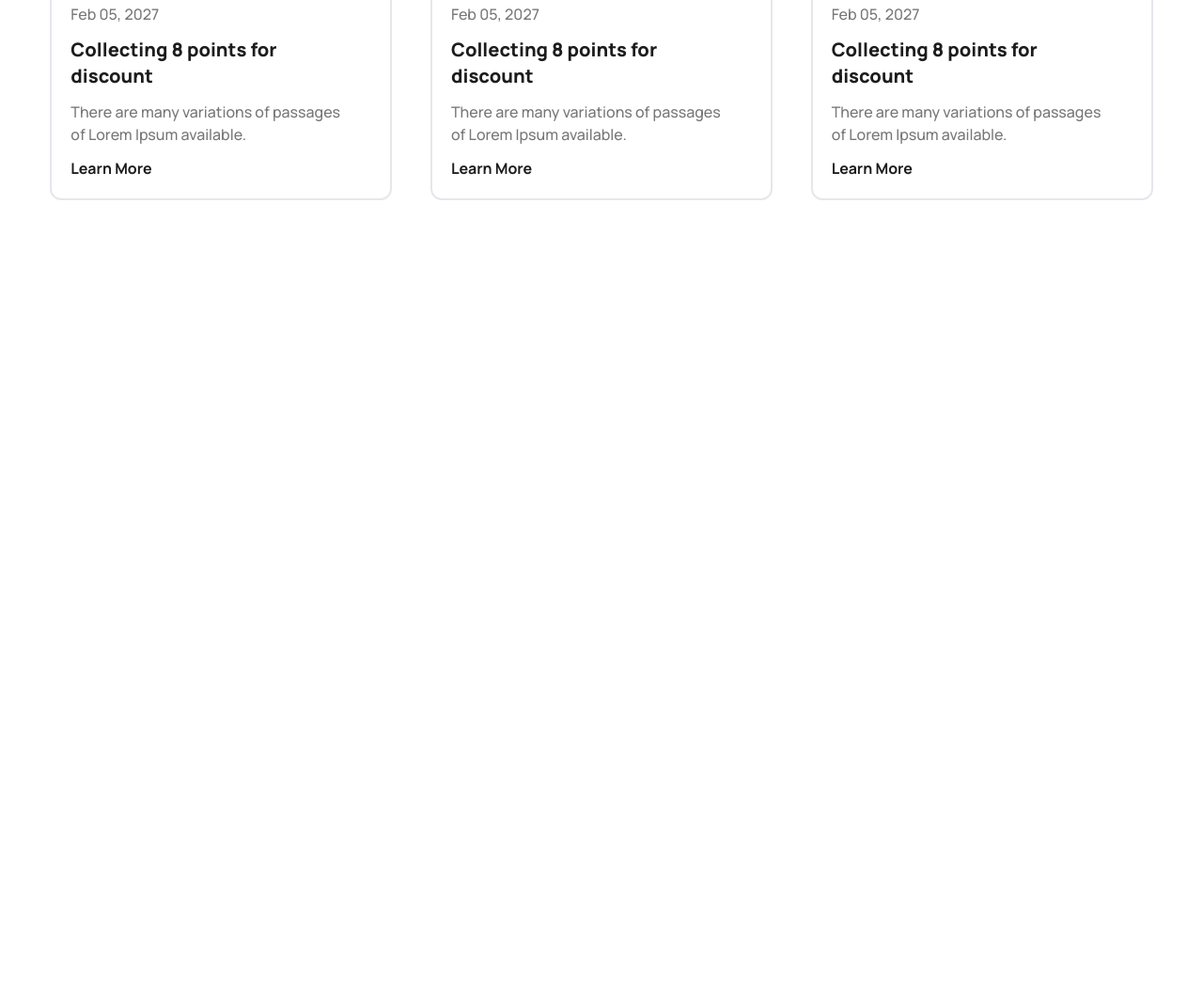
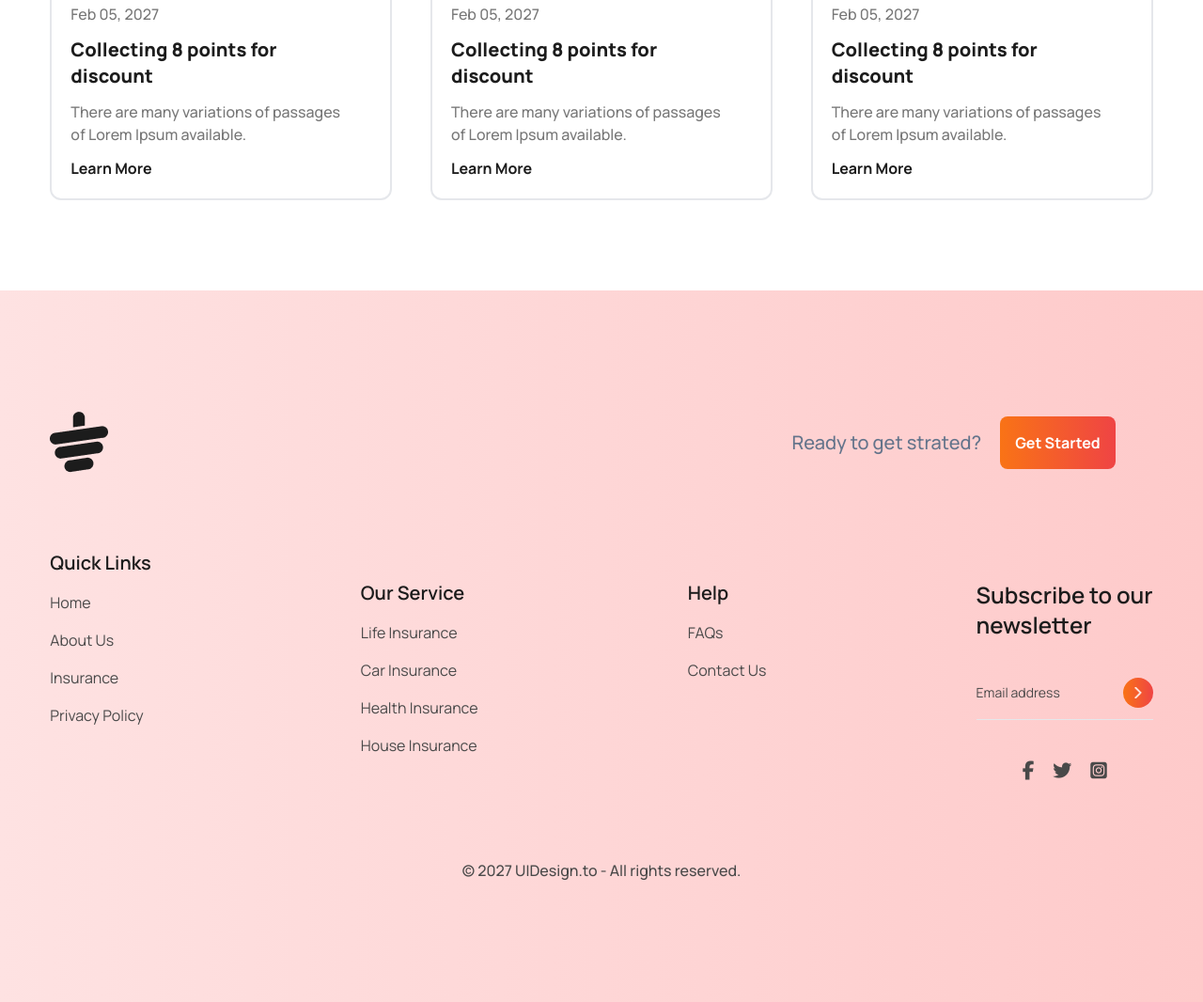
Before and after one commit to Johora99/Tea-House, a plain HTML site: page index.html in a window 1280 px wide. Shown: the part 3066-4132 px from the top of the page at 94% size. Before the commit the page ends 3375 px from the top, so only its background shows below. Drawn offline with nearby package versions, Linux system fonts and the light colour scheme.

Commit message:
footer done

```diff
--- a/index.html
+++ b/index.html
@@ -21,6 +21,7 @@
             'gray-dark': 'rgb(28, 28, 28)',
             'content-text':'rgb(119, 119, 119)',
             'gray-bg':'rgb(244, 244, 244)',
+            'footer-text':'rgb(73, 73, 73)',
           },
           fontFamily: {
        manrope: ['Manrope', 'sans-serif'],
@@ -215,9 +216,67 @@
 
         </main>
     </div>
-    <footer>
-        <div>
+    <footer class="bg-gradient-to-r from-red-100 to-red-200 py-32">
+        <div class="container max-w-screen-2xl mx-auto">
 
+            <div class="w-11/12 mx-auto">
+                <div class="flex flex-col md:flex-row items-center justify-between">
+                    <img src="./images/cup.png" alt="">
+                    <div class="flex flex-col md:flex-row items-center gap-5">
+                        <p class="text-xl font-medium text-slate-500 my-5">Ready to get strated?</p>
+                        <button class="flex bg-gradient-to-r from-orange-500 to-red-500 p-4 rounded-lg text-white font-bold gap-1 items-center md:me-10">Get Started</button>
+                    </div>
+                </div>
+                <div class="mt-20 flex flex-col md:flex-row md:justify-between space-y-8">
+                    <div>
+                        <ul class="space-y-4">
+                            <li><a href="" class="text-gray-dark text-xl font-semibold">Quick Links</a></li>
+                            <li><a href="" class="text-footer-text font-normal text-base">Home</a></li>
+                            <li><a href="" class="text-footer-text font-normal text-base">About Us</a></li>
+                            <li><a href="" class="text-footer-text font-normal text-base">Insurance</a></li>
+                            <li><a href="" class="text-footer-text font-normal text-base">Privacy Policy</a></li>
+                        </ul>
+                    </div>
+                    <div>
+                        <ul class="space-y-4">
+                            <li><a href="" class="text-gray-dark text-xl font-semibold">Our Service</a></li>
+                            <li><a href="" class="text-footer-text font-normal text-base">Life Insurance</a></li>
+                            <li><a href="" class="text-footer-text font-normal text-base">Car Insurance</a></li>
+                            <li><a href="" class="text-footer-text font-normal text-base">Health Insurance</a></li>
+                            <li><a href="" class="text-footer-text font-normal text-base">House Insurance</a></li>
+                        </ul>
+                    </div>
+                    <div>
+                        <ul class="space-y-4">
+                           <li><a href="" class="text-gray-dark text-xl font-semibold">Help</a></li>
+                           <li><a href="" class="text-footer-text font-normal text-base">FAQs</a></li>
+                           <li><a href="" class="text-footer-text font-normal text-base">Contact Us</a></li>
+                        </ul>
+                    </div>
+                    <div>
+                        <h4 class="text-2xl text-gray-dark font-semibold mb-10">Subscribe to our <br class=""> newsletter</h4>
+                        <div class="flex justify-between items-center mb-3">
+                            <p class="text-footer-text font-normal text-sm">Email address</p>
+                            <div class="w-[32px] h-[32px] bg-gradient-to-r from-orange-500 to-red-500 rounded-full relative">
+
+                                <img src="./images/Vector.png" alt="" class="absolute top-1/2 start-1/2 -translate-x-1/2 -translate-y-1/2">
+                            </div>
+
+                        </div>
+                        <hr class="bg-footer-text h-[1.5px]">
+                        <div class="mt-10">
+                            <ul class="flex gap-5 justify-center">
+                                <li><a href=""><i class="fa-brands fa-facebook-f text-xl text-footer-text"></i></a></li>
+                                <li><a href=""><i class="fa-brands fa-twitter text-xl text-footer-text"></i></a></li>
+                                <li><a href=""><i class="fa-brands fa-square-instagram text-xl text-footer-text"></i></a></li>
+                            </ul>
+                        </div>
+                    </div>
+                </div>
+                <div class="mt-10 md:mt-20 text-center">
+                    <p class="text-footer-text text-base font-medium">© 2027 UIDesign.to - All rights reserved.</p>
+                </div>
+            </div>
         </div>
     </footer>
 
```
Also changed, not shown: images/Vector.png (added).
